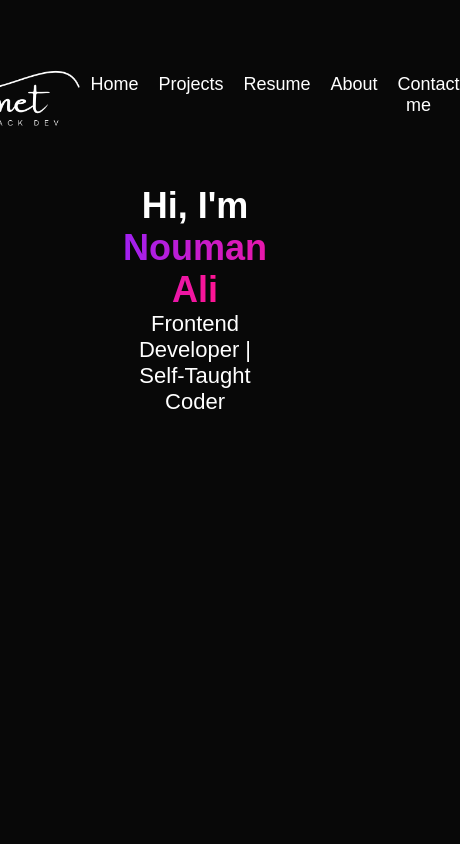
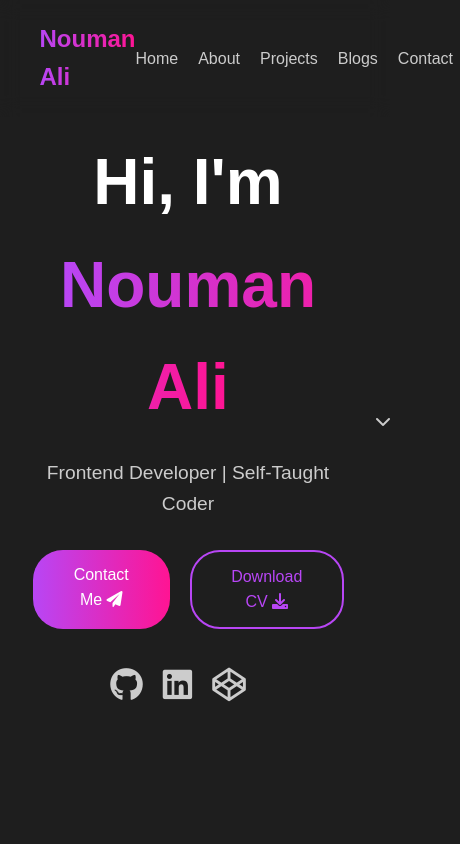
Before and after one commit to code-nouman/Nouman-Portfolio, a plain HTML site: page index.html in a window 390 px wide. Shown: the top 844 px of the page, 460 px wide, since content can reach past the window. Drawn offline with Linux system fonts and the light colour scheme.

Commit message:
Updated index.html and styles.css

```diff
--- a/index.html
+++ b/index.html
@@ -3,35 +3,44 @@
 <head>
     <meta charset="UTF-8">
     <meta name="viewport" content="width=device-width, initial-scale=1.0">
-    <title>Nouman Portfolio</title>
+    <title>Nouman Ali - Portfolio</title>
     <link rel="stylesheet" href="styles.css">
+    <link rel="stylesheet" href="https://cdnjs.cloudflare.com/ajax/libs/font-awesome/6.0.0-beta3/css/all.min.css">
 </head>
 <body>
-    <div id="header">
+    <!-- Navigation -->
+    <nav>
         <div class="container">
-            <nav>
-                <img src="images/vonet.png" class="logo" alt="Logo">
-                <ul>
-                    <li><a href="#">Home</a></li>
-                    <li><a href="#">Projects</a></li>
-                    <li><a href="#">Resume</a></li>
-                    <li><a href="#">About</a></li>
-                    <li><a href="#">Contact me</a></li>
-                </ul>
-            </nav>
-            <div class="header-text">
-                <h1>Hi, I'm <span>Nouman Ali</span></h1>
-                <p>Frontend Developer | Self-Taught Coder</p>
+            <a href="index.html" class="logo">Nouman Ali</a>
+            <ul>
+                <li><a href="index.html">Home</a></li>
+                <li><a href="about.html">About</a></li>
+                <li><a href="projects.html">Projects</a></li>
+                <li><a href="blogs.html">Blogs</a></li>
+                <li><a href="contact.html">Contact</a></li>
+            </ul>
+        </div>
+    </nav>
+
+    <section id="home" class="full-screen">
+        <div class="container">
+            <div class="hero-content">
+                <h1>Hi, I'm <span class="gradient-text">Nouman Ali</span></h1>
+                <p class="subtitle">Frontend Developer | Self-Taught Coder</p>
+                <div class="cta-buttons">
+                    <a href="contact.html" class="btn primary">Contact Me <i class="fas fa-paper-plane"></i></a>
+                    <a href="#" class="btn secondary">Download CV <i class="fas fa-download"></i></a>
+                </div>
+                <div class="social-links">
+                    <a href="https://github.com/code-nouman"><i class="fab fa-github"></i></a>
+                    <a href="#"><i class="fab fa-linkedin"></i></a>
+                    <a href="#"><i class="fab fa-codepen"></i></a>
+                    <a href="#"><i class="fab fa-leet-code"></i></a>
+                </div>
             </div>
         </div>
-    </div>
-
-    <section id="about">
-        <div class="container">
-            <h2>About Me</h2>
-            <p class="about-description">Hi, I'm Muhammad Nouman Ali, a passionate Frontend Developer focused on creating dynamic and engaging websites. I specialize in HTML, CSS, and JavaScript, with a growing interest in learning and improving my skills every day. I’m currently building my portfolio to showcase my journey and the projects I have worked on.</p>
-            <p class="about-description">Although still early in my career, I believe in the power of continuous learning and challenge myself to grow with each project. My focus is on building user-friendly interfaces that combine form and function, making them not only beautiful but also intuitive to use.</p>
-            <p class="about-description">Feel free to connect with me, explore my projects, and follow my journey as I continue to develop my skills as a web developer.</p>
+        <div class="scroll-indicator">
+            <i class="fas fa-chevron-down"></i>
         </div>
     </section>
 </body>
--- a/styles.css
+++ b/styles.css
@@ -1,163 +1,264 @@
 * {
     margin: 0;
     padding: 0;
+    box-sizing: border-box;
     font-family: 'Poppins', sans-serif;
-    box-sizing: border-box;
 }
 
 body {
-    background: #080808;
-    color: #fff;
-}
-
-#header {
-    width: 100%;
-    min-height: 100vh;
-    background-image: url(images/background.png);
-    background-size: cover;
-    background-position: center;
-    display: flex;
-    flex-direction: column;
-    justify-content: center;
-    align-items: center;
-    text-align: center;
-    padding: 20px;
-    position: relative;
+    background: #1E1E1E;
+    color: #CCCCCC;
+    line-height: 1.6;
 }
 
 .container {
     width: 90%;
     max-width: 1200px;
-    margin: auto;
+    margin: 0 auto;
+    padding: 0 20px;
 }
 
 nav {
+    background: rgba(30, 30, 30, 0.9);
+    padding: 20px 0;
+    position: fixed;
+    width: 100%;
+    top: 0;
+    z-index: 1000;
+    backdrop-filter: blur(10px);
+}
+
+nav .container {
+    display: flex;
+    justify-content: space-between;
+    align-items: center;
+}
+
+nav .logo {
+    font-size: 1.5rem;
+    font-weight: 700;
+    color: transparent;
+    background: linear-gradient(90deg, #B846F5, #FF1493);
+    -webkit-background-clip: text;
+    background-clip: text;
+    text-decoration: none;
+}
+
+nav ul {
+    list-style: none;
+    display: flex;
+    gap: 20px;
+}
+
+nav ul li a {
+    color: #CCCCCC;
+    text-decoration: none;
+    transition: color 0.3s;
+}
+
+nav ul li a:hover {
+    color: #B846F5;
+}
+
+.full-screen {
+    min-height: 100vh;
     display: flex;
     align-items: center;
     justify-content: center;
-    position: absolute;
-    top: 20px;
-    left: 50%;
-    transform: translateX(-50%);
-    width: 100%;
+    text-align: center;
 }
 
-.logo {
-    width: 150px;
+.hero-content h1 {
+    font-size: 4rem;
+    margin-bottom: 20px;
+    color: #FFFFFF;
 }
 
-nav ul {
+.hero-content h1 .gradient-text {
+    background: linear-gradient(90deg, #B846F5, #FF1493);
+    -webkit-background-clip: text;
+    background-clip: text;
+    color: transparent;
+}
+.subtitle {
+    font-size: 1.2rem;
+    margin-bottom: 30px;
+    color: #CCCCCC;
+}
+
+.cta-buttons {
     display: flex;
-    list-style: none;
+    gap: 20px;
+    justify-content: center;
+}
+
+.btn {
+    padding: 12px 30px;
+    border-radius: 30px;
+    text-decoration: none;
+    font-weight: 500;
+    transition: all 0.3s;
+}
+
+.primary {
+    background: linear-gradient(90deg, #B846F5, #FF1493);
+    color: #FFFFFF;
+}
+
+.secondary {
+    border: 2px solid #B846F5;
+    color: #B846F5;
+}
+
+.btn:hover {
+    transform: translateY(-3px);
+    box-shadow: 0 5px 15px rgba(184, 70, 245, 0.4);
+}
+
+.social-links {
+    margin-top: 30px;
+    display: flex;
+    gap: 20px;
+    justify-content: center;
+}
+
+.social-links a {
+    color: #CCCCCC;
+    font-size: 2.1rem;
+    transition: color 0.3s;
+}
+
+.social-links a:hover {
+    color: #B846F5;
+}
+
+.about-grid {
+    display: grid;
+    grid-template-columns: 1fr 1fr;
+    gap: 50px;
+    align-items: center;
+}
+
+.about-image img {
+    width: 100%;
+    border-radius: 15px;
+    box-shadow: 0 0 25px rgba(184, 70, 245, 0.2);
+}
+
+.skills {
+    margin-top: 30px;
+}
+
+.skills-grid {
+    display: grid;
+    grid-template-columns: repeat(auto-fit, minmax(120px, 1fr));
+    gap: 15px;
+    margin-top: 20px;
+}
+
+.skill-item {
+    background: #2D2D2D;
+    padding: 12px 20px;
+    border-radius: 8px;
+    text-align: center;
+    transition: all 0.3s;
+}
+
+.skill-item:hover {
+    background: #B846F5;
+    transform: translateY(-3px);
+}
+
+.projects-grid {
+    display: grid;
+    grid-template-columns: repeat(auto-fit, minmax(300px, 1fr));
+    gap: 30px;
+}
+
+.project-card {
+    background: #2D2D2D;
+    border-radius: 15px;
+    overflow: hidden;
+    transition: transform 0.3s, box-shadow 0.3s;
+}
+
+.project-card:hover {
+    transform: translateY(-10px);
+    box-shadow: 0 10px 20px rgba(184, 70, 245, 0.2);
+}
+
+.project-card img {
+    width: 100%;
+    height: 200px;
+    object-fit: cover;
+}
+
+.project-info {
+    padding: 20px;
+}
+
+.blogs-grid {
+    display: grid;
+    grid-template-columns: repeat(auto-fit, minmax(300px, 1fr));
+    gap: 30px;
+}
+
+.blog-card {
+    background: #2D2D2D;
+    border-radius: 15px;
+    overflow: hidden;
+    transition: transform 0.3s, box-shadow 0.3s;
+}
+
+.blog-card:hover {
+    transform: translateY(-10px);
+    box-shadow: 0 10px 20px rgba(184, 70, 245, 0.2);
+}
+
+.blog-card img {
+    width: 100%;
+    height: 200px;
+    object-fit: cover;
+}
+
+.blog-info {
+    padding: 20px;
+}
+
+.contact-form {
+    max-width: 600px;
+    margin: 0 auto;
+    display: flex;
+    flex-direction: column;
     gap: 20px;
 }
 
-nav ul li {
-    display: inline-block;
+.contact-form input,
+.contact-form textarea {
+    padding: 15px;
+    border: none;
+    border-radius: 8px;
+    background: #2D2D2D;
+    color: #FFFFFF;
 }
 
-nav ul li a {
-    color: #fff;
-    text-decoration: none;
-    font-size: 18px;
-    position: relative;
-    padding: 5px 10px;
-}
-
-nav ul li a::after {
-    content: '';
-    width: 0;
-    height: 3px;
-    position: absolute;
-    left: 0;
-    bottom: -6px;
-    background-image: linear-gradient(to right, #a549e8, #e43aad);
-    transition: width 0.5s ease-in-out;
-}
-
-nav ul li a:hover::after {
-    width: 100%;
-}
-
-.header-text {
-    font-size: 28px;
-    padding: 10px;
-    position: absolute;
-    top: 40%; /* Moved higher */
-    left: 50%;
-    transform: translate(-50%, -50%);
+footer {
+    background: #2D2D2D;
+    padding: 30px 0;
     text-align: center;
 }
 
-.header-text h1 {
-    font-size: 60px;
-    margin-top: 10px;
-}
-
-.header-text h1 span {
-    background: linear-gradient(to right, #a020f0, #ff1493);
-    -webkit-background-clip: text;
-    background-clip: text;
-    -webkit-text-fill-color: transparent;
-}
-
-#about {
-    background-color: #1e1e1e;
-    color: #fff;
-    padding: 60px 10%;
-    margin-top: 40px;
-    border-radius: 10px;
-    box-shadow: 0 4px 15px rgba(0, 0, 0, 0.2);
-    text-align: center;
-}
-
-#about h2 {
-    font-size: 36px;
-    margin-bottom: 20px;
-    color: #a020f0;
-    text-transform: uppercase;
-    letter-spacing: 2px;
-}
-
-#about .about-description {
-    font-size: 18px;
-    line-height: 1.8;
-    max-width: 800px;
-    margin: auto;
-    margin-bottom: 20px;
-}
-
 @media (max-width: 768px) {
-    nav {
-        flex-direction: row;
-        justify-content: center;
+    .about-grid {
+        grid-template-columns: 1fr;
+        text-align: center;
     }
 
-    nav ul {
-        flex-direction: row;
-        display: flex;
-        gap: 10px;
+    .about-image {
+        order: -1;
     }
 
-    .header-text {
-        font-size: 22px;
-        padding: 0 5%;
-        top: 35%; /* Adjusted for mobile */
-    }
-
-    .header-text h1 {
-        font-size: 36px;
-    }
-
-    #about {
-        padding: 30px 5%;
-    }
-
-    #about h2 {
-        font-size: 28px;
-    }
-
-    #about .about-description {
-        font-size: 16px;
+    .skills-grid {
+        grid-template-columns: repeat(2, 1fr);
     }
 }
```
